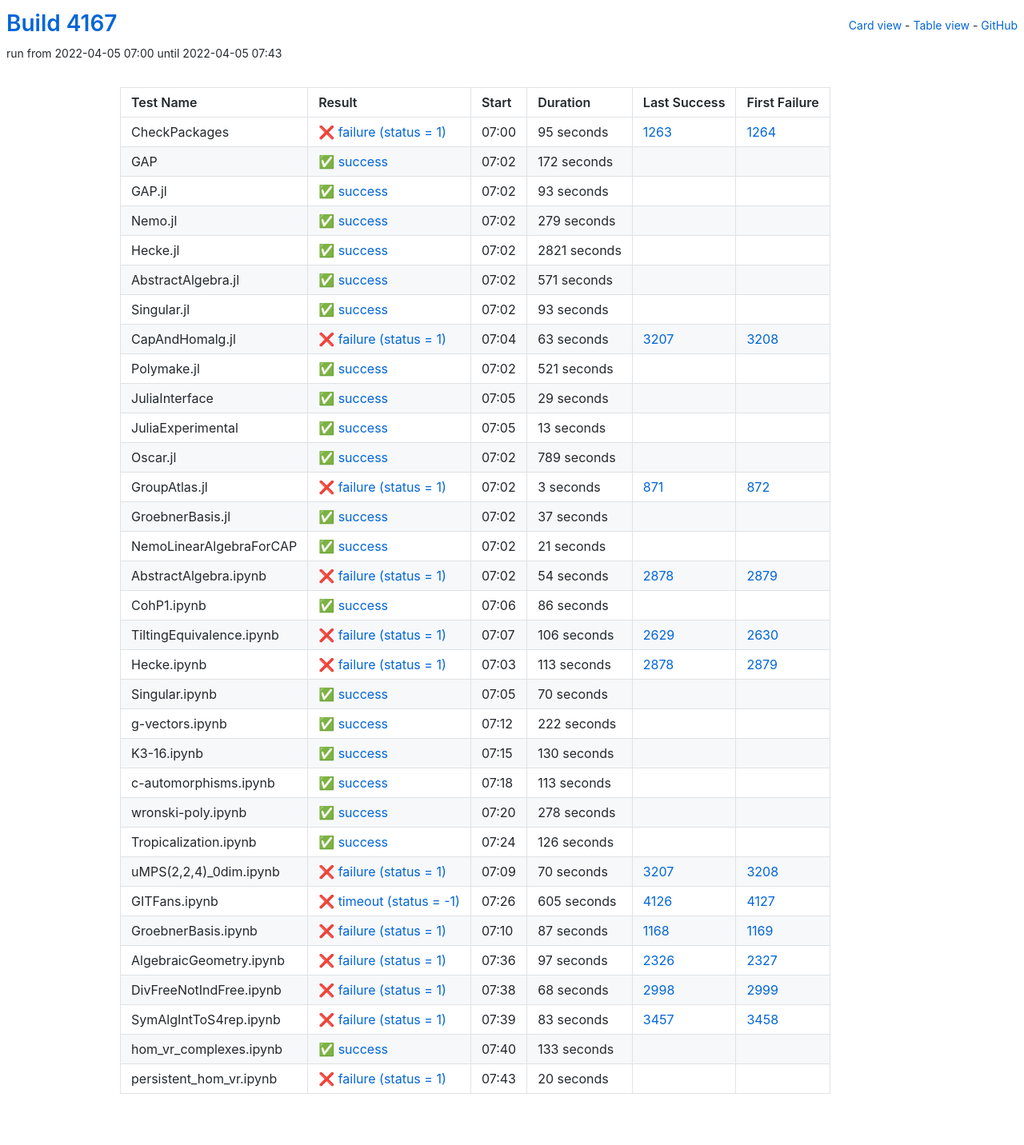
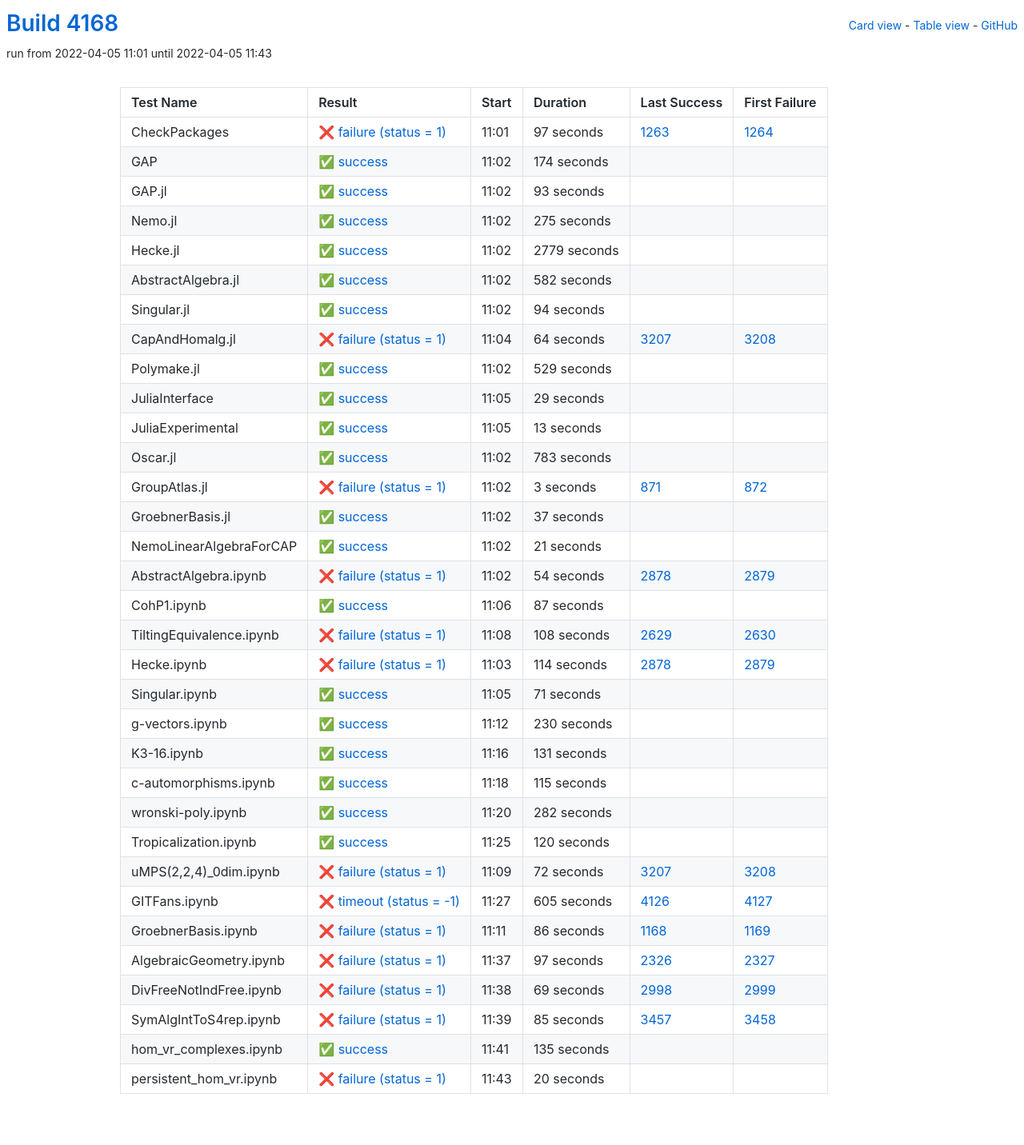
Before and after one commit to oscar-system/oscar-ci-status-stable, a Jekyll site: the page built from table.html, in a window 1280 px wide. Shown: the whole page at 80% size. Built offline with Jekyll 4.4.1, drawn with Linux system fonts in a browser that asks for light colours.

Commit message:
Build #4168

```diff
--- a/_data/ci.yml
+++ b/_data/ci.yml
@@ -1,6 +1,6 @@
 ---
-build: 4167
-build_url: https://oscarci.mathematik.uni-kl.de/job/oscar-stable/4167/
+build: 4168
+build_url: https://oscarci.mathematik.uni-kl.de/job/oscar-stable/4168/
 job: oscar-stable
 organization: oscar-system
 repo: oscar-ci-status-stable
@@ -8,32 +8,32 @@ repourl: https://github.com/oscar-system/oscar-ci-status-stable
 tests:
 - name: CheckPackages
   id: checkpackages
-  log: https://oscarci.mathematik.uni-kl.de/job/oscar-stable/4167/artifact/logs/build-4167/CheckPackages.log
-  start: 2022-04-05 07:00
+  log: https://oscarci.mathematik.uni-kl.de/job/oscar-stable/4168/artifact/logs/build-4168/CheckPackages.log
+  start: 2022-04-05 11:01
   success: false
   exitcode: 1
   status: failure
-  duration: 95
+  duration: 97
   last_success: 1263
   last_success_url: https://oscarci.mathematik.uni-kl.de/job/oscar-stable/1263/
   first_failure: 1264
   first_failure_url: https://oscarci.mathematik.uni-kl.de/job/oscar-stable/1264/
 - name: GAP
   id: gap
-  log: https://oscarci.mathematik.uni-kl.de/job/oscar-stable/4167/artifact/logs/build-4167/GAP.log
-  start: 2022-04-05 07:02
+  log: https://oscarci.mathematik.uni-kl.de/job/oscar-stable/4168/artifact/logs/build-4168/GAP.log
+  start: 2022-04-05 11:02
   success: true
   exitcode: 0
   status: success
-  duration: 172
+  duration: 174
   last_success: false
   last_success_url:
   first_failure: false
   first_failure_url:
 - name: GAP.jl
   id: gap-jl
-  log: https://oscarci.mathematik.uni-kl.de/job/oscar-stable/4167/artifact/logs/build-4167/GAP.jl.log
-  start: 2022-04-05 07:02
+  log: https://oscarci.mathematik.uni-kl.de/job/oscar-stable/4168/artifact/logs/build-4168/GAP.jl.log
+  start: 2022-04-05 11:02
   success: true
   exitcode: 0
   status: success
@@ -44,80 +44,80 @@ tests:
   first_failure_url:
 - name: Nemo.jl
   id: nemo-jl
-  log: https://oscarci.mathematik.uni-kl.de/job/oscar-stable/4167/artifact/logs/build-4167/Nemo.jl.log
-  start: 2022-04-05 07:02
+  log: https://oscarci.mathematik.uni-kl.de/job/oscar-stable/4168/artifact/logs/build-4168/Nemo.jl.log
+  start: 2022-04-05 11:02
   success: true
   exitcode: 0
   status: success
-  duration: 279
+  duration: 275
   last_success: false
   last_success_url:
   first_failure: false
   first_failure_url:
 - name: Hecke.jl
   id: hecke-jl
-  log: https://oscarci.mathematik.uni-kl.de/job/oscar-stable/4167/artifact/logs/build-4167/Hecke.jl.log
-  start: 2022-04-05 07:02
+  log: https://oscarci.mathematik.uni-kl.de/job/oscar-stable/4168/artifact/logs/build-4168/Hecke.jl.log
+  start: 2022-04-05 11:02
   success: true
   exitcode: 0
   status: success
-  duration: 2821
+  duration: 2779
   last_success: false
   last_success_url:
   first_failure: false
   first_failure_url:
 - name: AbstractAlgebra.jl
   id: abstractalgebra-jl
-  log: https://oscarci.mathematik.uni-kl.de/job/oscar-stable/4167/artifact/logs/build-4167/AbstractAlgebra.jl.log
-  start: 2022-04-05 07:02
+  log: https://oscarci.mathematik.uni-kl.de/job/oscar-stable/4168/artifact/logs/build-4168/AbstractAlgebra.jl.log
+  start: 2022-04-05 11:02
   success: true
   exitcode: 0
   status: success
-  duration: 571
+  duration: 582
   last_success: false
   last_success_url:
   first_failure: false
   first_failure_url:
 - name: Singular.jl
   id: singular-jl
-  log: https://oscarci.mathematik.uni-kl.de/job/oscar-stable/4167/artifact/logs/build-4167/Singular.jl.log
-  start: 2022-04-05 07:02
+  log: https://oscarci.mathematik.uni-kl.de/job/oscar-stable/4168/artifact/logs/build-4168/Singular.jl.log
+  start: 2022-04-05 11:02
   success: true
   exitcode: 0
   status: success
-  duration: 93
+  duration: 94
   last_success: false
   last_success_url:
   first_failure: false
   first_failure_url:
 - name: CapAndHomalg.jl
   id: capandhomalg-jl
-  log: https://oscarci.mathematik.uni-kl.de/job/oscar-stable/4167/artifact/logs/build-4167/CapAndHomalg.jl.log
-  start: 2022-04-05 07:04
+  log: https://oscarci.mathematik.uni-kl.de/job/oscar-stable/4168/artifact/logs/build-4168/CapAndHomalg.jl.log
+  start: 2022-04-05 11:04
   success: false
   exitcode: 1
   status: failure
-  duration: 63
+  duration: 64
   last_success: 3207
   last_success_url: https://oscarci.mathematik.uni-kl.de/job/oscar-stable/3207/
   first_failure: 3208
   first_failure_url: https://oscarci.mathematik.uni-kl.de/job/oscar-stable/3208/
 - name: Polymake.jl
   id: polymake-jl
-  log: https://oscarci.mathematik.uni-kl.de/job/oscar-stable/4167/artifact/logs/build-4167/Polymake.jl.log
-  start: 2022-04-05 07:02
+  log: https://oscarci.mathematik.uni-kl.de/job/oscar-stable/4168/artifact/logs/build-4168/Polymake.jl.log
+  start: 2022-04-05 11:02
   success: true
   exitcode: 0
   status: success
-  duration: 521
+  duration: 529
   last_success: false
   last_success_url:
   first_failure: false
   first_failure_url:
 - name: JuliaInterface
   id: juliainterface
-  log: https://oscarci.mathematik.uni-kl.de/job/oscar-stable/4167/artifact/logs/build-4167/JuliaInterface.log
-  start: 2022-04-05 07:05
+  log: https://oscarci.mathematik.uni-kl.de/job/oscar-stable/4168/artifact/logs/build-4168/JuliaInterface.log
+  start: 2022-04-05 11:05
   success: true
   exitcode: 0
   status: success
@@ -128,8 +128,8 @@ tests:
   first_failure_url:
 - name: JuliaExperimental
   id: juliaexperimental
-  log: https://oscarci.mathematik.uni-kl.de/job/oscar-stable/4167/artifact/logs/build-4167/JuliaExperimental.log
-  start: 2022-04-05 07:05
+  log: https://oscarci.mathematik.uni-kl.de/job/oscar-stable/4168/artifact/logs/build-4168/JuliaExperimental.log
+  start: 2022-04-05 11:05
   success: true
   exitcode: 0
   status: success
@@ -140,20 +140,20 @@ tests:
   first_failure_url:
 - name: Oscar.jl
   id: oscar-jl
-  log: https://oscarci.mathematik.uni-kl.de/job/oscar-stable/4167/artifact/logs/build-4167/Oscar.jl.log
-  start: 2022-04-05 07:02
+  log: https://oscarci.mathematik.uni-kl.de/job/oscar-stable/4168/artifact/logs/build-4168/Oscar.jl.log
+  start: 2022-04-05 11:02
   success: true
   exitcode: 0
   status: success
-  duration: 789
+  duration: 783
   last_success: false
   last_success_url:
   first_failure: false
   first_failure_url:
 - name: GroupAtlas.jl
   id: groupatlas-jl
-  log: https://oscarci.mathematik.uni-kl.de/job/oscar-stable/4167/artifact/logs/build-4167/GroupAtlas.jl.log
-  start: 2022-04-05 07:02
+  log: https://oscarci.mathematik.uni-kl.de/job/oscar-stable/4168/artifact/logs/build-4168/GroupAtlas.jl.log
+  start: 2022-04-05 11:02
   success: false
   exitcode: 1
   status: failure
@@ -164,8 +164,8 @@ tests:
   first_failure_url: https://oscarci.mathematik.uni-kl.de/job/oscar-stable/872/
 - name: GroebnerBasis.jl
   id: groebnerbasis-jl
-  log: https://oscarci.mathematik.uni-kl.de/job/oscar-stable/4167/artifact/logs/build-4167/GroebnerBasis.jl.log
-  start: 2022-04-05 07:02
+  log: https://oscarci.mathematik.uni-kl.de/job/oscar-stable/4168/artifact/logs/build-4168/GroebnerBasis.jl.log
+  start: 2022-04-05 11:02
   success: true
   exitcode: 0
   status: success
@@ -176,8 +176,8 @@ tests:
   first_failure_url:
 - name: NemoLinearAlgebraForCAP
   id: nemolinearalgebraforcap
-  log: https://oscarci.mathematik.uni-kl.de/job/oscar-stable/4167/artifact/logs/build-4167/NemoLinearAlgebraForCAP.log
-  start: 2022-04-05 07:02
+  log: https://oscarci.mathematik.uni-kl.de/job/oscar-stable/4168/artifact/logs/build-4168/NemoLinearAlgebraForCAP.log
+  start: 2022-04-05 11:02
   success: true
   exitcode: 0
   status: success
@@ -188,8 +188,8 @@ tests:
   first_failure_url:
 - name: AbstractAlgebra.ipynb
   id: abstractalgebra-ipynb
-  log: https://oscarci.mathematik.uni-kl.de/job/oscar-stable/4167/artifact/logs/build-4167/AbstractAlgebra.ipynb.log
-  start: 2022-04-05 07:02
+  log: https://oscarci.mathematik.uni-kl.de/job/oscar-stable/4168/artifact/logs/build-4168/AbstractAlgebra.ipynb.log
+  start: 2022-04-05 11:02
   success: false
   exitcode: 1
   status: failure
@@ -200,128 +200,128 @@ tests:
   first_failure_url: https://oscarci.mathematik.uni-kl.de/job/oscar-stable/2879/
 - name: CohP1.ipynb
   id: cohp1-ipynb
-  log: https://oscarci.mathematik.uni-kl.de/job/oscar-stable/4167/artifact/logs/build-4167/CohP1.ipynb.log
-  start: 2022-04-05 07:06
+  log: https://oscarci.mathematik.uni-kl.de/job/oscar-stable/4168/artifact/logs/build-4168/CohP1.ipynb.log
+  start: 2022-04-05 11:06
   success: true
   exitcode: 0
   status: success
-  duration: 86
+  duration: 87
   last_success: false
   last_success_url:
   first_failure: false
   first_failure_url:
 - name: TiltingEquivalence.ipynb
   id: tiltingequivalence-ipynb
-  log: https://oscarci.mathematik.uni-kl.de/job/oscar-stable/4167/artifact/logs/build-4167/TiltingEquivalence.ipynb.log
-  start: 2022-04-05 07:07
+  log: https://oscarci.mathematik.uni-kl.de/job/oscar-stable/4168/artifact/logs/build-4168/TiltingEquivalence.ipynb.log
+  start: 2022-04-05 11:08
   success: false
   exitcode: 1
   status: failure
-  duration: 106
+  duration: 108
   last_success: 2629
   last_success_url: https://oscarci.mathematik.uni-kl.de/job/oscar-stable/2629/
   first_failure: 2630
   first_failure_url: https://oscarci.mathematik.uni-kl.de/job/oscar-stable/2630/
 - name: Hecke.ipynb
   id: hecke-ipynb
-  log: https://oscarci.mathematik.uni-kl.de/job/oscar-stable/4167/artifact/logs/build-4167/Hecke.ipynb.log
-  start: 2022-04-05 07:03
+  log: https://oscarci.mathematik.uni-kl.de/job/oscar-stable/4168/artifact/logs/build-4168/Hecke.ipynb.log
+  start: 2022-04-05 11:03
   success: false
   exitcode: 1
   status: failure
-  duration: 113
+  duration: 114
   last_success: 2878
   last_success_url: https://oscarci.mathematik.uni-kl.de/job/oscar-stable/2878/
   first_failure: 2879
   first_failure_url: https://oscarci.mathematik.uni-kl.de/job/oscar-stable/2879/
 - name: Singular.ipynb
   id: singular-ipynb
-  log: https://oscarci.mathematik.uni-kl.de/job/oscar-stable/4167/artifact/logs/build-4167/Singular.ipynb.log
-  start: 2022-04-05 07:05
+  log: https://oscarci.mathematik.uni-kl.de/job/oscar-stable/4168/artifact/logs/build-4168/Singular.ipynb.log
+  start: 2022-04-05 11:05
   success: true
   exitcode: 0
   status: success
-  duration: 70
+  duration: 71
   last_success: false
   last_success_url:
   first_failure: false
   first_failure_url:
 - name: g-vectors.ipynb
   id: g-vectors-ipynb
-  log: https://oscarci.mathematik.uni-kl.de/job/oscar-stable/4167/artifact/logs/build-4167/g-vectors.ipynb.log
-  start: 2022-04-05 07:12
+  log: https://oscarci.mathematik.uni-kl.de/job/oscar-stable/4168/artifact/logs/build-4168/g-vectors.ipynb.log
+  start: 2022-04-05 11:12
   success: true
   exitcode: 0
   status: success
-  duration: 222
+  duration: 230
   last_success: false
   last_success_url:
   first_failure: false
   first_failure_url:
 - name: K3-16.ipynb
   id: k3-16-ipynb
-  log: https://oscarci.mathematik.uni-kl.de/job/oscar-stable/4167/artifact/logs/build-4167/K3-16.ipynb.log
-  start: 2022-04-05 07:15
+  log: https://oscarci.mathematik.uni-kl.de/job/oscar-stable/4168/artifact/logs/build-4168/K3-16.ipynb.log
+  start: 2022-04-05 11:16
   success: true
   exitcode: 0
   status: success
-  duration: 130
+  duration: 131
   last_success: false
   last_success_url:
   first_failure: false
   first_failure_url:
 - name: c-automorphisms.ipynb
   id: c-automorphisms-ipynb
-  log: https://oscarci.mathematik.uni-kl.de/job/oscar-stable/4167/artifact/logs/build-4167/c-automorphisms.ipynb.log
-  start: 2022-04-05 07:18
+  log: https://oscarci.mathematik.uni-kl.de/job/oscar-stable/4168/artifact/logs/build-4168/c-automorphisms.ipynb.log
+  start: 2022-04-05 11:18
   success: true
   exitcode: 0
   status: success
-  duration: 113
+  duration: 115
   last_success: false
   last_success_url:
   first_failure: false
   first_failure_url:
 - name: wronski-poly.ipynb
   id: wronski-poly-ipynb
-  log: https://oscarci.mathematik.uni-kl.de/job/oscar-stable/4167/artifact/logs/build-4167/wronski-poly.ipynb.log
-  start: 2022-04-05 07:20
+  log: https://oscarci.mathematik.uni-kl.de/job/oscar-stable/4168/artifact/logs/build-4168/wronski-poly.ipynb.log
+  start: 2022-04-05 11:20
   success: true
   exitcode: 0
   status: success
-  duration: 278
+  duration: 282
   last_success: false
   last_success_url:
   first_failure: false
   first_failure_url:
 - name: Tropicalization.ipynb
   id: tropicalization-ipynb
-  log: https://oscarci.mathematik.uni-kl.de/job/oscar-stable/4167/artifact/logs/build-4167/Tropicalization.ipynb.log
-  start: 2022-04-05 07:24
+  log: https://oscarci.mathematik.uni-kl.de/job/oscar-stable/4168/artifact/logs/build-4168/Tropicalization.ipynb.log
+  start: 2022-04-05 11:25
   success: true
   exitcode: 0
   status: success
-  duration: 126
+  duration: 120
   last_success: false
   last_success_url:
   first_failure: false
   first_failure_url:
 - name: uMPS(2,2,4)_0dim.ipynb
   id: umps-2-2-4-0dim-ipynb
-  log: https://oscarci.mathematik.uni-kl.de/job/oscar-stable/4167/artifact/logs/build-4167/uMPS-2-2-4-_0dim.ipynb.log
-  start: 2022-04-05 07:09
+  log: https://oscarci.mathematik.uni-kl.de/job/oscar-stable/4168/artifact/logs/build-4168/uMPS-2-2-4-_0dim.ipynb.log
+  start: 2022-04-05 11:09
   success: false
   exitcode: 1
   status: failure
-  duration: 70
+  duration: 72
   last_success: 3207
   last_success_url: https://oscarci.mathematik.uni-kl.de/job/oscar-stable/3207/
   first_failure: 3208
   first_failure_url: https://oscarci.mathematik.uni-kl.de/job/oscar-stable/3208/
 - name: GITFans.ipynb
   id: gitfans-ipynb
-  log: https://oscarci.mathematik.uni-kl.de/job/oscar-stable/4167/artifact/logs/build-4167/GITFans.ipynb.log
-  start: 2022-04-05 07:26
+  log: https://oscarci.mathematik.uni-kl.de/job/oscar-stable/4168/artifact/logs/build-4168/GITFans.ipynb.log
+  start: 2022-04-05 11:27
   success: false
   exitcode: -1
   status: timeout
@@ -332,20 +332,20 @@ tests:
   first_failure_url: https://oscarci.mathematik.uni-kl.de/job/oscar-stable/4127/
 - name: GroebnerBasis.ipynb
   id: groebnerbasis-ipynb
-  log: https://oscarci.mathematik.uni-kl.de/job/oscar-stable/4167/artifact/logs/build-4167/GroebnerBasis.ipynb.log
-  start: 2022-04-05 07:10
+  log: https://oscarci.mathematik.uni-kl.de/job/oscar-stable/4168/artifact/logs/build-4168/GroebnerBasis.ipynb.log
+  start: 2022-04-05 11:11
   success: false
   exitcode: 1
   status: failure
-  duration: 87
+  duration: 86
   last_success: 1168
   last_success_url: https://oscarci.mathematik.uni-kl.de/job/oscar-stable/1168/
   first_failure: 1169
   first_failure_url: https://oscarci.mathematik.uni-kl.de/job/oscar-stable/1169/
 - name: AlgebraicGeometry.ipynb
   id: algebraicgeometry-ipynb
-  log: https://oscarci.mathematik.uni-kl.de/job/oscar-stable/4167/artifact/logs/build-4167/AlgebraicGeometry.ipynb.log
-  start: 2022-04-05 07:36
+  log: https://oscarci.mathematik.uni-kl.de/job/oscar-stable/4168/artifact/logs/build-4168/AlgebraicGeometry.ipynb.log
+  start: 2022-04-05 11:37
   success: false
   exitcode: 1
   status: failure
@@ -356,44 +356,44 @@ tests:
   first_failure_url: https://oscarci.mathematik.uni-kl.de/job/oscar-stable/2327/
 - name: DivFreeNotIndFree.ipynb
   id: divfreenotindfree-ipynb
-  log: https://oscarci.mathematik.uni-kl.de/job/oscar-stable/4167/artifact/logs/build-4167/DivFreeNotIndFree.ipynb.log
-  start: 2022-04-05 07:38
+  log: https://oscarci.mathematik.uni-kl.de/job/oscar-stable/4168/artifact/logs/build-4168/DivFreeNotIndFree.ipynb.log
+  start: 2022-04-05 11:38
   success: false
   exitcode: 1
   status: failure
-  duration: 68
+  duration: 69
   last_success: 2998
   last_success_url: https://oscarci.mathematik.uni-kl.de/job/oscar-stable/2998/
   first_failure: 2999
   first_failure_url: https://oscarci.mathematik.uni-kl.de/job/oscar-stable/2999/
 - name: SymAlgIntToS4rep.ipynb
   id: symalginttos4rep-ipynb
-  log: https://oscarci.mathematik.uni-kl.de/job/oscar-stable/4167/artifact/logs/build-4167/SymAlgIntToS4rep.ipynb.log
-  start: 2022-04-05 07:39
+  log: https://oscarci.mathematik.uni-kl.de/job/oscar-stable/4168/artifact/logs/build-4168/SymAlgIntToS4rep.ipynb.log
+  start: 2022-04-05 11:39
   success: false
   exitcode: 1
   status: failure
-  duration: 83
+  duration: 85
   last_success: 3457
   last_success_url: https://oscarci.mathematik.uni-kl.de/job/oscar-stable/3457/
   first_failure: 3458
   first_failure_url: https://oscarci.mathematik.uni-kl.de/job/oscar-stable/3458/
 - name: hom_vr_complexes.ipynb
   id: hom-vr-complexes-ipynb
-  log: https://oscarci.mathematik.uni-kl.de/job/oscar-stable/4167/artifact/logs/build-4167/hom_vr_complexes.ipynb.log
-  start: 2022-04-05 07:40
+  log: https://oscarci.mathematik.uni-kl.de/job/oscar-stable/4168/artifact/logs/build-4168/hom_vr_complexes.ipynb.log
+  start: 2022-04-05 11:41
   success: true
   exitcode: 0
   status: success
-  duration: 133
+  duration: 135
   last_success: false
   last_success_url:
   first_failure: false
   first_failure_url:
 - name: persistent_hom_vr.ipynb
   id: persistent-hom-vr-ipynb
-  log: https://oscarci.mathematik.uni-kl.de/job/oscar-stable/4167/artifact/logs/build-4167/persistent_hom_vr.ipynb.log
-  start: 2022-04-05 07:43
+  log: https://oscarci.mathematik.uni-kl.de/job/oscar-stable/4168/artifact/logs/build-4168/persistent_hom_vr.ipynb.log
+  start: 2022-04-05 11:43
   success: false
   exitcode: 1
   status: failure
```
Also changed, not shown: README.md.
